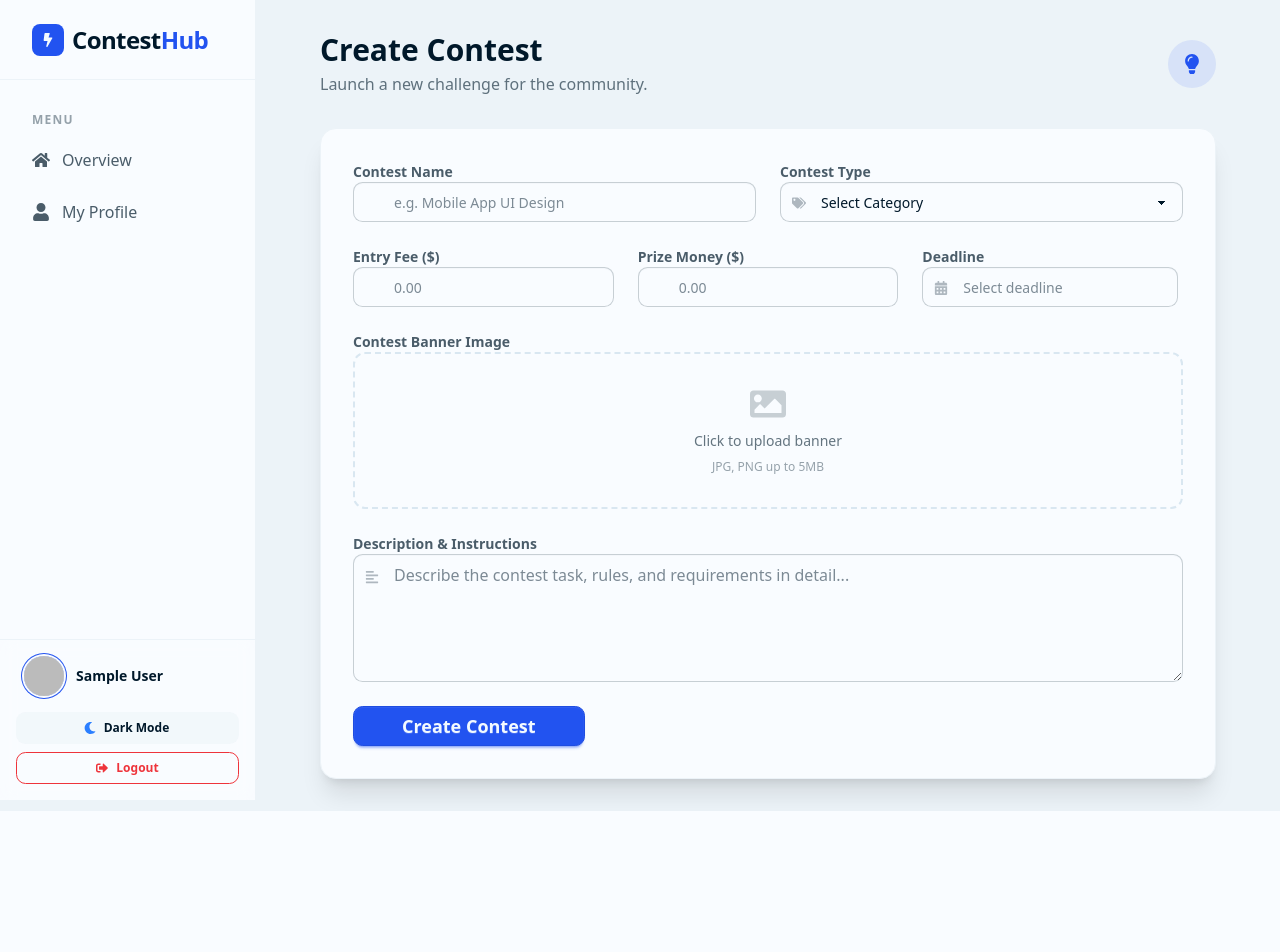
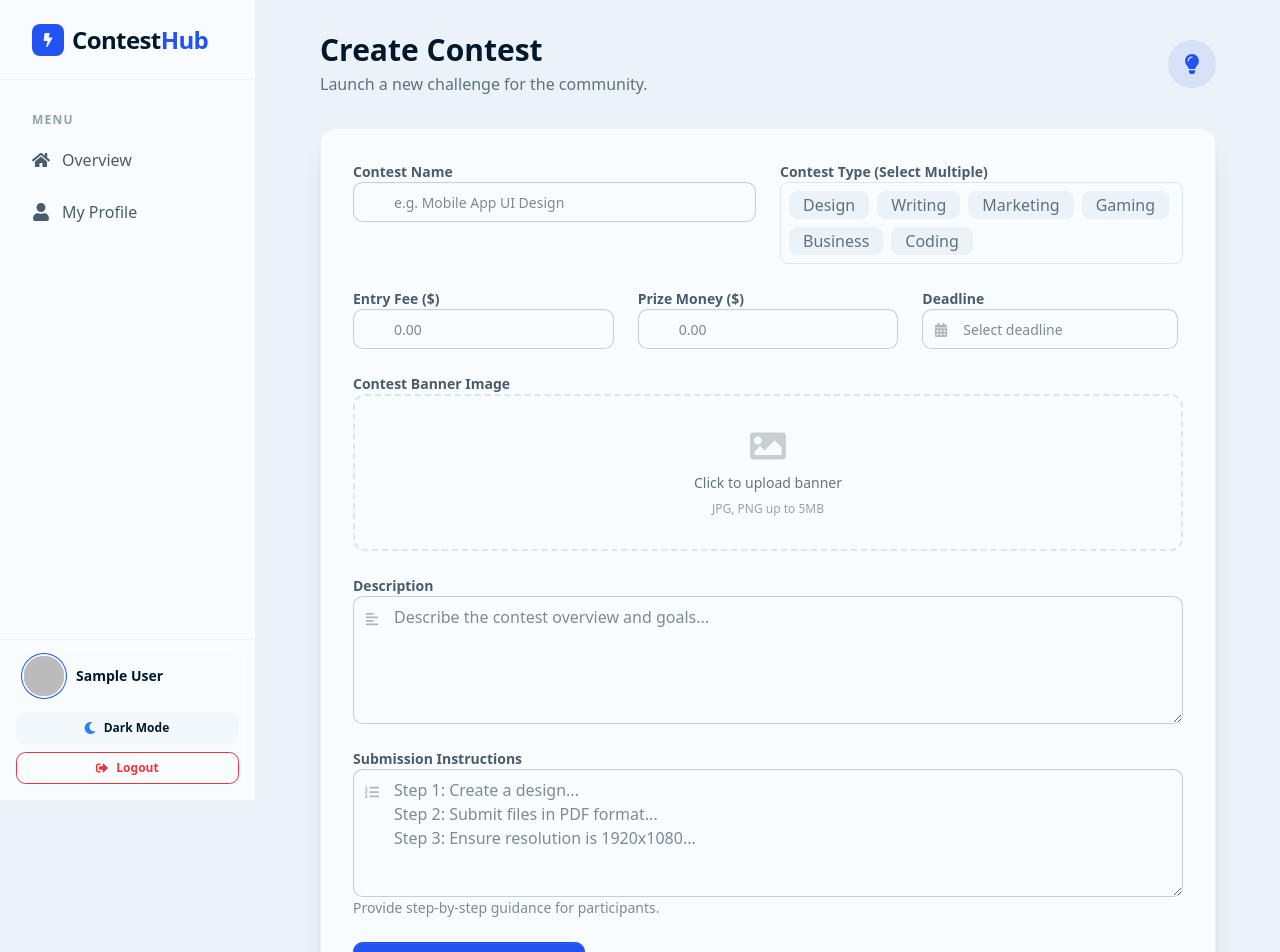
Before and after one commit to Zihan231/Contest-Hub-Client, a React (Vite) app: page /dashboard/creator/create in a window 1280 px wide. Shown: the top 952 px of the page. Before the commit the page ends 811 px from the top, so only its background shows below. Built offline with nearby package versions, Linux system fonts and the light colour scheme; no server answers; sample sign-in values are in the browser's storage.

Commit message:
Create contest on going

```diff
--- a/src/pages/CreateContest/CreateContest.jsx
+++ b/src/pages/CreateContest/CreateContest.jsx
@@ -1,43 +1,117 @@
-import React, { useState } from 'react';
-import { useForm, Controller } from 'react-hook-form'; // 1. Import Controller
+import React, { useContext, useState } from 'react';
+import { useForm, Controller } from 'react-hook-form';
 import {
     FaTrophy, FaImage, FaDollarSign, FaCalendarAlt,
-    FaAlignLeft, FaTags, FaLightbulb
+    FaAlignLeft, FaTags, FaLightbulb, FaCheck, FaListOl
 } from 'react-icons/fa';
 import Swal from 'sweetalert2';
-
-// 2. Import React Datepicker & CSS
 import DatePicker from "react-datepicker";
 import "react-datepicker/dist/react-datepicker.css";
+import AuthContext from '../../context/AuthContext/AuthContext';
+import axios from 'axios';
+import useAxiosSecure from "../../hooks/axiosSecure/useAxiosSecure";
 
 const CreateContest = () => {
     const [loading, setLoading] = useState(false);
+    const { user } = useContext(AuthContext);
+    const axiosSecure = useAxiosSecure();
+    // Custom state for multi-select tags
+    const [selectedTags, setSelectedTags] = useState([]);
+    const availableTags = ["Design", "Writing", "Marketing", "Gaming", "Business", "Coding"];
 
     const {
         register,
         handleSubmit,
         watch,
-        control, // 3. Get 'control' for the DatePicker
+        control,
+        setValue, // Needed to register tags manually
         formState: { errors }
     } = useForm();
 
     const imageFile = watch("image");
 
+    // Toggle Tag Selection
+    const toggleTag = (tag) => {
+        const newTags = selectedTags.includes(tag)
+            ? selectedTags.filter(t => t !== tag)
+            : [...selectedTags, tag];
+
+        setSelectedTags(newTags);
+        setValue("tags", newTags, { shouldValidate: true }); // Update RHF value
+    };
+
     const onSubmit = async (data) => {
+        if (selectedTags.length === 0) {
+            // setTagError("Select at least 1 tag"); // if you have error state
+            return;
+        }
+
+        const fileToUpload = data.image?.[0];
+        if (!fileToUpload) {
+            Swal.fire({
+                title: "Image required",
+                text: "Please select an image before submitting.",
+                icon: "warning",
+                confirmButtonColor: "var(--color-primary)",
+            });
+            return;
+        }
+
         setLoading(true);
-        // Note: data.deadline will now be a proper Date object
-        console.log("Contest Data:", data);
 
-        setTimeout(() => {
+        try {
+            // 1) Upload image to imgbb
+            const imgURL = `https://api.imgbb.com/1/upload?key=${import.meta.env.VITE_image_host_key}`;
+
+            const formData = new FormData();
+            formData.append("image", fileToUpload);
+
+            // (Don't force Content-Type; axios will set proper boundary)
+            const imgRes = await axios.post(imgURL, formData);
+
+            const image = imgRes?.data?.data?.display_url;
+            if (!image) throw new Error("Image upload failed. No URL returned.");
+
+            // 2) Prepare payload
+            const payload = {
+                ...data,
+                entryFee: Number(data.entryFee),
+                prizeMoney: Number(data.prizeMoney),
+                image,
+                tags: selectedTags,
+                creatorName: user?.displayName || "",
+                creatorEmail: user?.email || "",
+            };
+
+            // 3) Create contest (YOU MISSED await here)
+            const apiRes = await axiosSecure.post("/creator/contest/create", payload);
+
+            if (![200, 201].includes(apiRes.status)) {
+                throw new Error("Server responded with an unexpected status.");
+            }
+
             Swal.fire({
                 title: "Contest Created!",
                 text: "Your contest has been submitted for approval.",
                 icon: "success",
-                confirmButtonColor: "var(--color-primary)"
+                confirmButtonColor: "var(--color-primary)",
             });
+
+            // reset(); // if using react-hook-form
+            // setSelectedTags([]); // if needed
+        } catch (err) {
+            console.error(err);
+            Swal.fire({
+                title: "Failed!",
+                text: err?.response?.data?.message || err?.message || "Something went wrong",
+                icon: "error",
+                confirmButtonColor: "var(--color-primary)",
+            });
+        } finally {
             setLoading(false);
-        }, 1500);
+        }
     };
+
 
     return (
         <div className="w-full max-w-4xl mx-auto">
@@ -69,38 +143,45 @@ const CreateContest = () => {
                                     <input
                                         type="text"
                                         placeholder="e.g. Mobile App UI Design"
-                                        className={`input input-bordered w-full pl-10 focus:input-primary ${errors.name ? 'input-error' : ''}`}
-                                        {...register("name", { required: "Contest name is required" })}
+                                        className={`input input-bordered w-full pl-10 focus:input-primary ${errors.contestName ? 'input-error' : ''}`}
+                                        {...register("contestName", { required: "Contest name is required" })}
                                     />
                                 </div>
-                                {errors.name && <span className="text-error text-xs mt-1">{errors.name.message}</span>}
+                                {errors.contestName && <span className="text-error text-xs mt-1">{errors.contestName.message}</span>}
                             </div>
 
-                            {/* Contest Type */}
+                            {/* Contest Type (Multi-Select) */}
                             <div className="form-control">
-                                <label className="label font-bold text-base-content/70">Contest Type</label>
-                                <div className="relative">
-                                    <FaTags className="absolute left-3 top-3.5 text-base-content/30 z-10" />
-                                    <select
-                                        className="select select-bordered w-full pl-10 focus:select-primary"
-                                        defaultValue=""
-                                        {...register("type", { required: "Please select a type" })}
-                                    >
-                                        <option value="" disabled>Select Category</option>
-                                        <option value="Design">Design</option>
-                                        <option value="Writing">Writing</option>
-                                        <option value="Marketing">Marketing</option>
-                                        <option value="Gaming">Gaming</option>
-                                        <option value="Business">Business</option>
-                                        <option value="Coding">Coding</option>
-                                    </select>
+                                <label className="label font-bold text-base-content/70">Contest Type (Select Multiple)</label>
+                                <div className="flex flex-wrap gap-2 p-2 border border-base-300 rounded-lg bg-base-100">
+                                    {availableTags.map(tag => (
+                                        <button
+                                            type="button"
+                                            key={tag}
+                                            onClick={() => toggleTag(tag)}
+                                            className={`badge badge-lg cursor-pointer transition-all gap-1 select-none
+                                                ${selectedTags.includes(tag)
+                                                    ? 'badge-primary text-white scale-105'
+                                                    : 'badge-ghost text-base-content/60 hover:bg-base-200'}`}
+                                        >
+                                            {selectedTags.includes(tag) && <FaCheck className="text-xs" />}
+                                            {tag}
+                                        </button>
+                                    ))}
                                 </div>
+                                {/* Hidden input for React Hook Form Validation */}
+                                <input
+                                    type="hidden"
+                                    {...register("tags", {
+                                        validate: (value) => value && value.length > 0 || "Select at least one type"
+                                    })}
+                                />
+                                {errors.tags && <span className="text-error text-xs mt-1">{errors.tags.message}</span>}
                             </div>
                         </div>
 
                         {/* --- ROW 2: Price, Prize & Deadline --- */}
                         <div className="grid grid-cols-1 md:grid-cols-3 gap-6">
-
                             {/* Entry Fee */}
                             <div className="form-control">
                                 <label className="label font-bold text-base-content/70">Entry Fee ($)</label>
@@ -110,7 +191,7 @@ const CreateContest = () => {
                                         type="number"
                                         placeholder="0.00"
                                         className="input input-bordered w-full pl-10 focus:input-primary"
-                                        {...register("price", { required: "Price is required", min: 0 })}
+                                        {...register("entryFee", { required: "Price is required", min: 0 })}
                                     />
                                 </div>
                             </div>
@@ -124,18 +205,16 @@ const CreateContest = () => {
                                         type="number"
                                         placeholder="0.00"
                                         className="input input-bordered w-full pl-10 focus:input-primary"
-                                        {...register("prize", { required: "Prize is required", min: 0 })}
+                                        {...register("prizeMoney", { required: "Prize is required", min: 0 })}
                                     />
                                 </div>
                             </div>
 
-                            {/* --- React DatePicker Implementation --- */}
+                            {/* DatePicker */}
                             <div className="form-control">
                                 <label className="label font-bold text-base-content/70">Deadline</label>
                                 <div className="relative">
-                                    {/* Icon is absolutely positioned over the input */}
                                     <FaCalendarAlt className="absolute left-3 top-3.5 text-base-content/30 z-10 pointer-events-none" />
-
                                     <Controller
                                         control={control}
                                         name="deadline"
@@ -147,8 +226,7 @@ const CreateContest = () => {
                                                 className="input input-bordered w-full pl-10 focus:input-primary cursor-pointer"
                                                 placeholderText="Select deadline"
                                                 dateFormat="MMMM d, yyyy"
-                                                minDate={new Date()} // Disable past dates
-                                                showTimeSelect={false} // Change to true if you want time
+                                                minDate={new Date()}
                                             />
                                         )}
                                     />
@@ -191,18 +269,35 @@ const CreateContest = () => {
                             {errors.image && <span className="text-error text-xs mt-1">{errors.image.message}</span>}
                         </div>
 
-                        {/* --- ROW 4: Description --- */}
+                        {/* --- ROW 4: Description (TextArea 1) --- */}
                         <div className="form-control">
-                            <label className="label font-bold text-base-content/70">Description & Instructions</label>
+                            <label className="label font-bold text-base-content/70">Description</label>
                             <div className="relative">
                                 <FaAlignLeft className="absolute left-3 top-4 text-base-content/30" />
                                 <textarea
                                     className="textarea textarea-bordered w-full h-32 pl-10 focus:textarea-primary text-base"
-                                    placeholder="Describe the contest task, rules, and requirements in detail..."
+                                    placeholder="Describe the contest overview and goals..."
                                     {...register("description", { required: "Description is required", minLength: 20 })}
                                 ></textarea>
                             </div>
-                            {errors.description && <span className="text-error text-xs mt-1">Please provide a detailed description (min 20 chars).</span>}
+                            {errors.description && <span className="text-error text-xs mt-1">Please provide a detailed description.</span>}
+                        </div>
+
+                        {/* --- ROW 5: Instructions (TextArea 2) --- */}
+                        <div className="form-control">
+                            <label className="label font-bold text-base-content/70">Submission Instructions</label>
+                            <div className="relative">
+                                <FaListOl className="absolute left-3 top-4 text-base-content/30" />
+                                <textarea
+                                    className="textarea textarea-bordered w-full h-32 pl-10 focus:textarea-primary text-base"
+                                    placeholder="Step 1: Create a design...&#10;Step 2: Submit files in PDF format...&#10;Step 3: Ensure resolution is 1920x1080..."
+                                    {...register("instruction", { required: "Instructions are required" })}
+                                ></textarea>
+                            </div>
+                            <label className="label">
+                                <span className="label-text-alt text-base-content/50">Provide step-by-step guidance for participants.</span>
+                            </label>
+                            {errors.instruction && <span className="text-error text-xs mt-1">{errors.instruction.message}</span>}
                         </div>
 
                         {/* --- Submit Button --- */}
--- a/src/pages/Login/Login.jsx
+++ b/src/pages/Login/Login.jsx
@@ -32,7 +32,6 @@ const Login = () => {
       color: "var(--color-base-content)"
     })
     setLoading(true);
-    console.log("Login Data:", data);
     const { email, password } = data;
 
     signInWithEmailPass(email, password)
--- a/src/pages/MyProfile/MyProfile.jsx
+++ b/src/pages/MyProfile/MyProfile.jsx
@@ -6,8 +6,10 @@ import {
     FaMedal, FaEnvelope, FaMapMarkerAlt, FaCamera
 } from 'react-icons/fa';
 import Swal from 'sweetalert2';
+import useRole from '../../hooks/role/useRole';
 
 const MyProfile = () => {
+    const { role } = useRole();
     const { user } = useContext(AuthContext);
     const [isEditing, setIsEditing] = useState(false);
     const [loading, setLoading] = useState(false);
@@ -84,7 +86,7 @@ const MyProfile = () => {
                     <div className="mb-0 hidden md:block">
                         <h1 className="text-3xl font-black text-base-content">{user?.displayName || "User Name"}</h1>
                         <div className="badge badge-primary badge-outline font-bold mt-1 uppercase text-xs tracking-widest">
-                            User / Creator
+                            {role}
                         </div>
                     </div>
                 </div>
```
